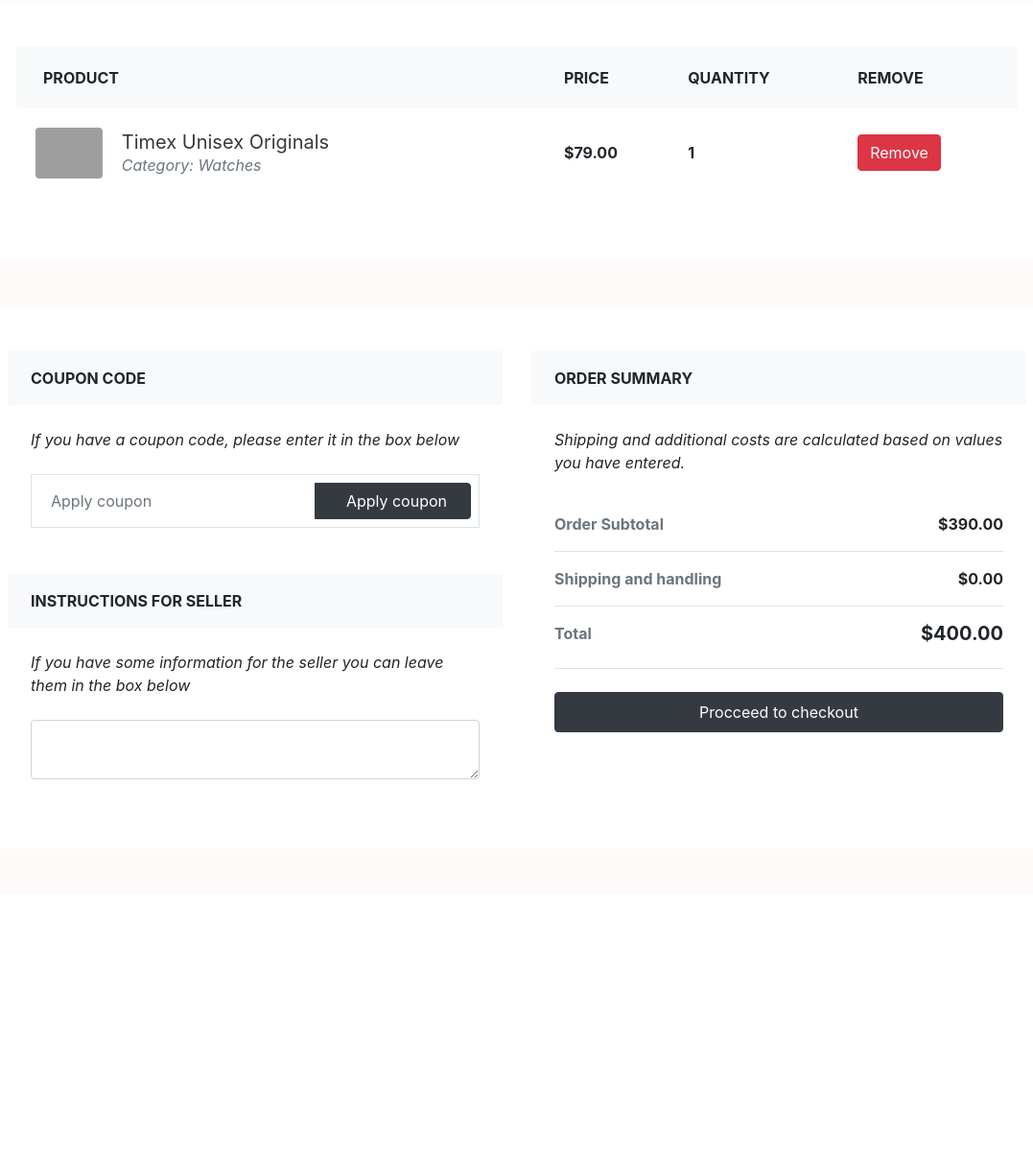
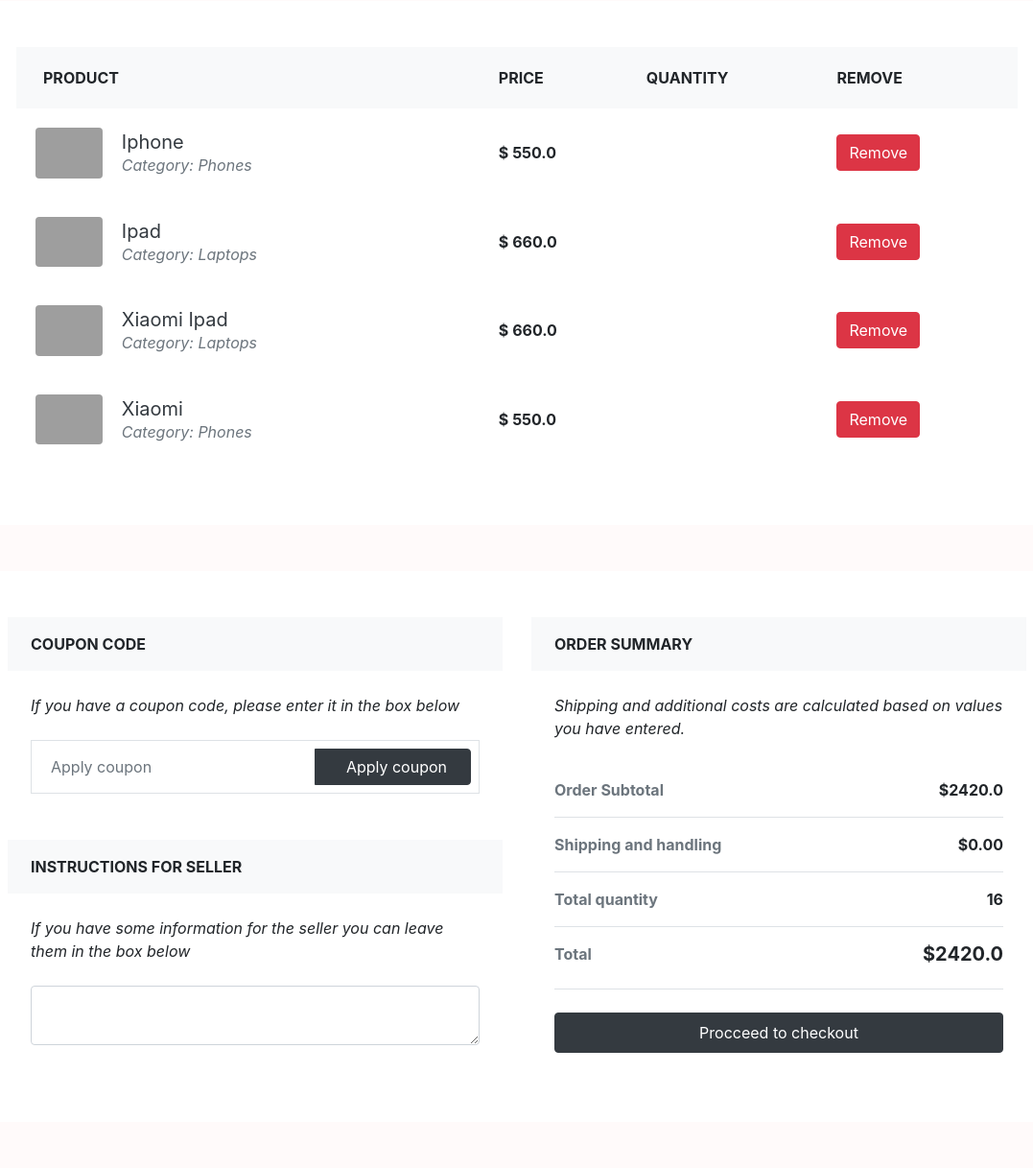
Before and after one commit to Iaroslavv/WebStore, a Flask app: page /cart in a window 1280 px wide. Shown: the part 56-1273 px from the top of the page at 96% size, without its empty margins (101-1178 px from the left). Before the commit the page ends 868 px from the top, so only its background shows below. Run offline with Flask 2, Linux system fonts and the light colour scheme; a user stored in the database is signed in; data comes from the database, SQL or seed files in the repository; some libraries are stand-ins or nearby versions; grey boxes are pictures that could not be loaded.

Commit message:
add displaying items

```diff
--- a/app/templates/cart.html
+++ b/app/templates/cart.html
@@ -1,5 +1,6 @@
 {% extends "products.html" %}
 {% block content %}
+{% if current_user.user_products %}
 <div class="px-4 px-lg-0">
   <!-- For demo purpose -->
   <!-- End -->
@@ -29,21 +30,23 @@
                 </tr>
               </thead>
               <tbody>
+                {% for product in current_user.user_products %}
                 <tr>
                   <th scope="row" class="border-0">
                     <div class="p-2">
                       <img src="https://res.cloudinary.com/mhmd/image/upload/v1556670479/product-1_zrifhn.jpg" alt="" width="70" class="img-fluid rounded shadow-sm">
                       <div class="ml-3 d-inline-block align-middle">
-                        <h5 class="mb-0"> <a href="#" class="text-dark d-inline-block align-middle">Timex Unisex Originals</a></h5><span class="text-muted font-weight-normal font-italic d-block">Category: Watches</span>
+                        <h5 class="mb-0"> <a href="#" class="text-dark d-inline-block align-middle">{{product.product_name}}</a></h5><span class="text-muted font-weight-normal font-italic d-block">Category: {{product.category}} </span>
                       </div>
                     </div>
                   </th>
-                  <td class="border-0 align-middle"><strong>$79.00</strong></td>
-                  <td class="border-0 align-middle"><strong>1</strong></td>
+                  <td class="border-0 align-middle"><strong>$ {{product.price}} </strong></td>
+                  <td class="border-0 align-middle"><strong></strong></td>
                   <td class="border-0 align-middle"><button type="button" class="btn btn-danger" data-toggle="modal" data-target="#exampleModalCenter">
                     Remove
                   </button></td>
                 </tr>
+                {% endfor %}
               </tbody>
             </table>
           </div>
@@ -74,10 +77,11 @@
           <div class="p-4">
             <p class="font-italic mb-4">Shipping and additional costs are calculated based on values you have entered.</p>
             <ul class="list-unstyled mb-4">
-              <li class="d-flex justify-content-between py-3 border-bottom"><strong class="text-muted">Order Subtotal </strong><strong>$390.00</strong></li>
+              <li class="d-flex justify-content-between py-3 border-bottom"><strong class="text-muted">Order Subtotal </strong><strong>${{total_price}}</strong></li>
               <li class="d-flex justify-content-between py-3 border-bottom"><strong class="text-muted">Shipping and handling</strong><strong>$0.00</strong></li>
+              <li class="d-flex justify-content-between py-3 border-bottom"><strong class="text-muted">Total quantity</strong><strong>{{current_user.prod_amount}} </strong></li>
               <li class="d-flex justify-content-between py-3 border-bottom"><strong class="text-muted">Total</strong>
-                <h5 class="font-weight-bold">$400.00</h5>
+                <h5 class="font-weight-bold">${{total_price}}</h5>
               </li>
             </ul><a href="#" class="btn btn-dark rounded-pill py-2 btn-block">Procceed to checkout</a>
           </div>
@@ -87,7 +91,9 @@
     </div>
   </div>
 </div>
-
+{% else %}
+    <h5>Your cart is empty!</h5>
+          {% endif %}
 
 
 {% endblock content %}
--- a/app/templates/layout.html
+++ b/app/templates/layout.html
@@ -65,7 +65,7 @@
                   </a>
                   <ul class="navbar-nav m-auto">
                   <li class="nav-item" style="text-align: right;">
-                  <a class="nav-link" href="{{ url_for('users.account') }}">{{ current_user.name }}</a>
+                  <a class="nav-link" href="{{ url_for('users.account', username=current_user.name) }}">{{ current_user.name }}</a>
                 </li>
                 <li class="nav-item">
                   <a class="nav-link" href="{{ url_for('users.logout') }}">Log out</a>
--- a/app/templates/reset_request.html
+++ b/app/templates/reset_request.html
@@ -38,7 +38,4 @@
         </section>
     </div>
 </div>
-
-
-
 {% endblock content %}
--- a/app/users/routes.py
+++ b/app/users/routes.py
@@ -7,7 +7,7 @@ from flask import (
     session,
 )
 from app import db, bcrypt
-from app.models import User, Product
+from app.models import User, Product, UserProd
 from flask_login import current_user, login_user, login_required, logout_user
 from app.users.forms import (
     SignUpForm,
@@ -76,9 +76,9 @@ def logout():
     return redirect(url_for("users.index"))
 
 
-@users.route("/account", methods=["GET", "POST"])
+@users.route("/account/<string:username>", methods=["GET", "POST"])
 @login_required
-def account():
+def account(username):
     form = ChangePassword()
     change_name = ChangeName()
     del_account = DeleteAccount()
@@ -153,11 +153,12 @@ def find_product_by_name(name):
     find_product = Product.query.filter_by(product_name=name["name"]).first()
     product_name = name["name"]
     if find_product.product_amount < 1:
-        flash("This product is unavailable ath the moment!", "info")
+        flash("This product is unavailable at the moment!", "info")
         return redirect(url_for("users.products"))
     else:
         user = current_user
         user.user_products.append(find_product)
+        # if user.query.filter
         user.prod_amount += 1
         find_product.product_amount -= 1
         db.session.commit()
@@ -170,9 +171,7 @@ def find_product_by_name(name):
 def phones():
     find_phones = Product.query.filter_by(category="Phones").all()
     if request.method == "POST":
-        print("before name")
         name = request.form.to_dict()
-        print(name)
         return find_product_by_name(name)
     return render_template("phones.html", find_phones=find_phones)
 
@@ -188,4 +187,5 @@ def laptops():
 
 @users.route("/cart", methods=["POST", "GET"])
 def cart():
-    return render_template("cart.html")
+    total_price = sum([x.price for x in current_user.user_products])
+    return render_template("cart.html", total_price=total_price)
```
Also changed, not shown: app/templates/reset_token.html (+0 -14 lines).
